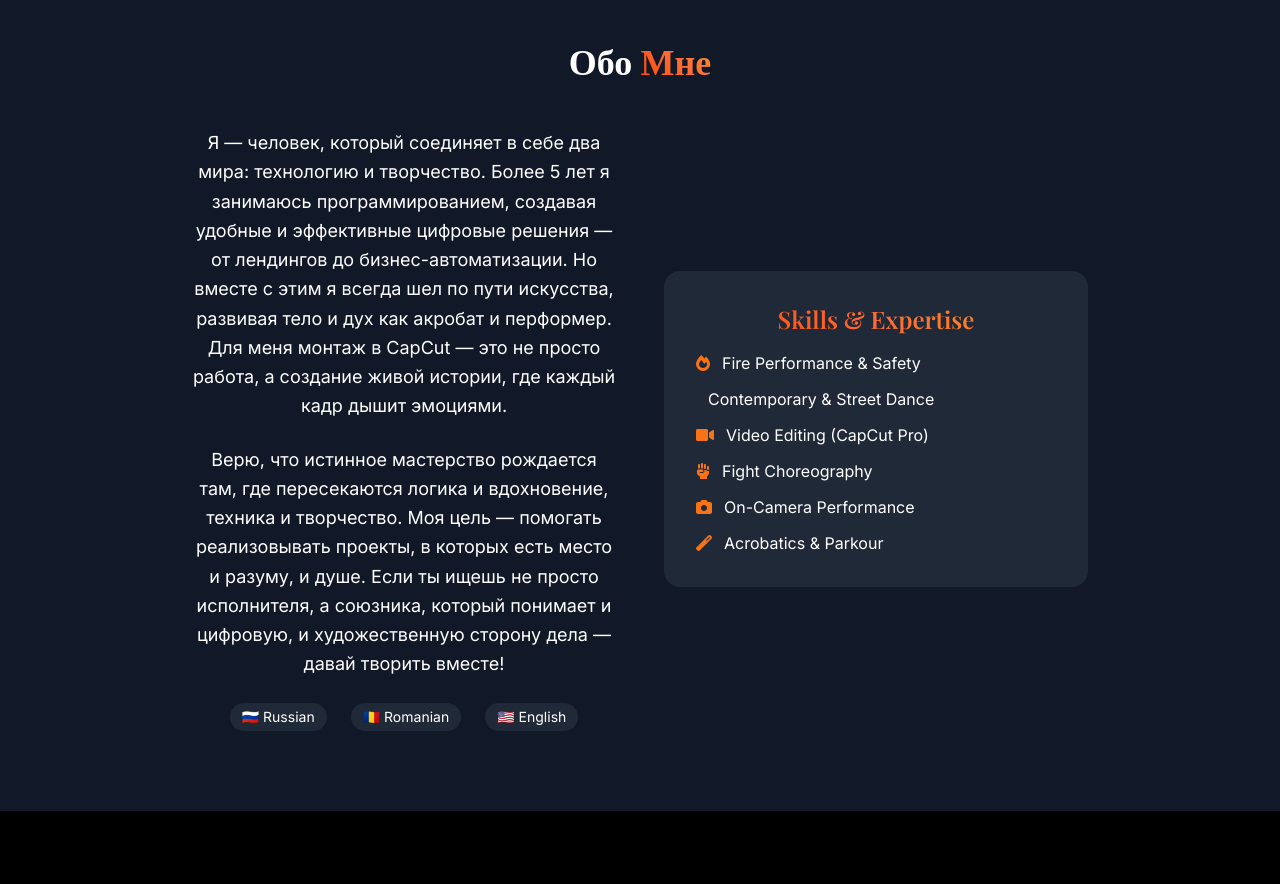
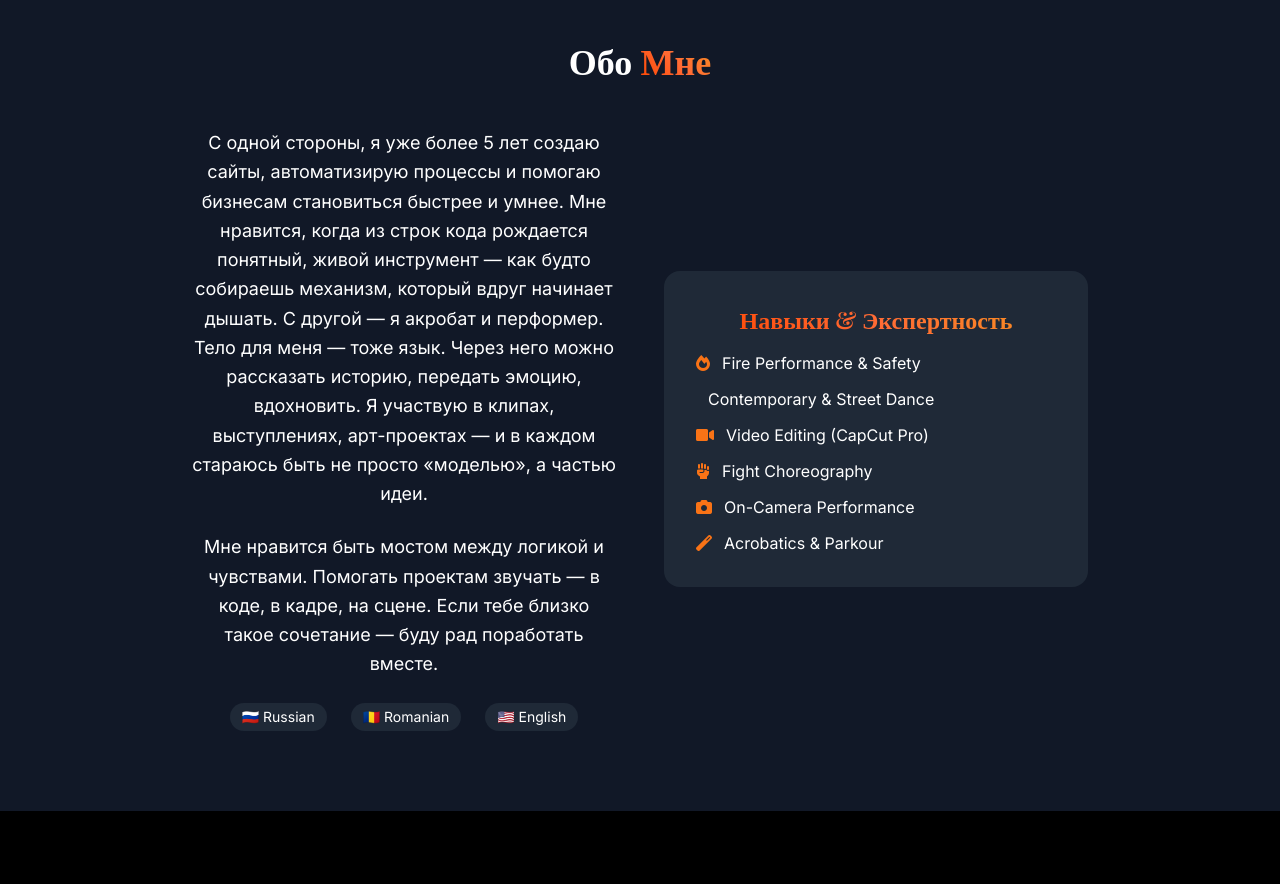
Before and after one commit to ddinisiuc/dinisiuc-daniil, a plain HTML site: page index.html in a window 1280 px wide. Shown: the part 840-1724 px from the top of the page. Drawn offline with nearby package versions, Linux system fonts and the light colour scheme; some icons are missing.

Commit message:
about me updated

```diff
--- a/index.html
+++ b/index.html
@@ -216,15 +216,14 @@
                 <div class="grid md:grid-cols-2 gap-12 items-center">
                     <div class="section-fade">
                         <p class="text-lg leading-relaxed mb-6">
-                            Я — человек, который соединяет в себе два мира: технологию и творчество. Более 5 лет я занимаюсь программированием,
-                            создавая удобные и эффективные цифровые решения — от лендингов до бизнес-автоматизации. Но вместе с этим я всегда шел по пути искусства,
-                            развивая тело и дух как акробат и перформер. Для меня монтаж в CapCut — это не просто работа, а создание живой истории, где каждый кадр дышит эмоциями.
+                            С одной стороны, я уже более 5 лет создаю сайты, автоматизирую процессы и помогаю бизнесам становиться быстрее и умнее.
+                            Мне нравится, когда из строк кода рождается понятный, живой инструмент — как будто собираешь механизм, который вдруг начинает дышать.
+                            С другой — я акробат и перформер. Тело для меня — тоже язык. Через него можно рассказать историю, передать эмоцию, вдохновить.
+                            Я участвую в клипах, выступлениях, арт-проектах — и в каждом стараюсь быть не просто «моделью», а частью идеи.
                         </p>
                         <p class="text-lg leading-relaxed mb-6">
-                            Верю, что истинное мастерство рождается там, где пересекаются логика и вдохновение, техника и творчество. Моя цель — помогать реализовывать проекты,
-                            в которых есть место и разуму, и душе.
-                            Если ты ищешь не просто исполнителя, а союзника, который понимает и цифровую, и художественную сторону дела — давай творить вместе!
-
+                            Мне нравится быть мостом между логикой и чувствами. Помогать проектам звучать — в коде, в кадре, на сцене.
+                            Если тебе близко такое сочетание — буду рад поработать вместе.
                         </p>
                         <div class="flex justify-center space-x-6 text-sm">
                             <span class="bg-gray-800 px-3 py-1 rounded-full">🇷🇺 Russian</span>
@@ -234,7 +233,7 @@
                     </div>
                     <div class="section-fade">
                         <div class="bg-gray-800 p-8 rounded-2xl hover-lift">
-                            <h3 class="font-display text-2xl font-semibold mb-4 fire-accent">Skills & Expertise</h3>
+                            <h3 class="font-display text-2xl font-semibold mb-4 fire-accent">Навыки & Экспертность</h3>
                             <ul class="space-y-3 text-left">
                                 <li class="flex items-center"><i class="fas fa-fire text-orange-500 mr-3"></i> Fire Performance & Safety</li>
                                 <li class="flex items-center"><i class="fas fa-dancing text-orange-500 mr-3"></i> Contemporary & Street Dance</li>
```
